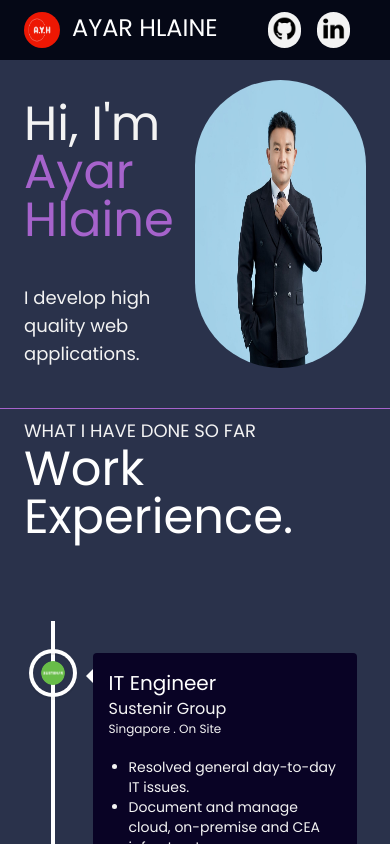
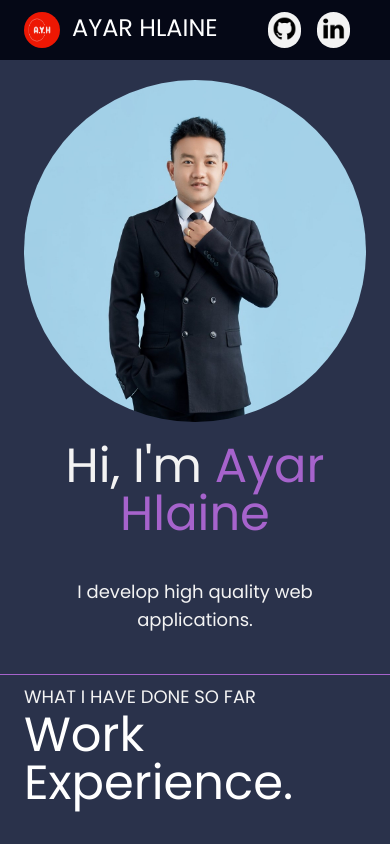
Before and after one commit to ayarhlaine/portfolio, a React (Vite) app: page / in a window 390 px wide. Shown: the top 844 px of the page. Built offline with nearby package versions, Linux system fonts and the light colour scheme.

Commit message:
introduced responsive

```diff
--- a/src/components/ContactForm.jsx
+++ b/src/components/ContactForm.jsx
@@ -7,18 +7,18 @@ const ContactForm = () => {
         <h1 className="text-lg uppercase text-white-100">Get In Touch</h1>
         <h1 className="text-5xl text-white">Contact.</h1>
         <div className="flex w-full flex-row mt-5">
-            <div className='basis-1/2 py-5'>
+            <div className='w-[100%] md:w-[50%] py-5'>
             <div className='mt-5'>
                 <p className='text-white-100'>Your Name</p>
-                <input type="text" className='mt-5 p-3 w-[70%]' placeholder='What is your name?'/>
+                <input type="text" className='mt-5 p-3 w-[100%]' placeholder='What is your name?'/>
             </div>
             <div className='mt-5'>
                 <p className='text-white-100'>Your Email</p>
-                <input type="text" className='mt-5 p-3 w-[70%]' placeholder='What is your email?'/>
+                <input type="text" className='mt-5 p-3 w-[100%]' placeholder='What is your email?'/>
             </div>
             <div className='mt-5'>
                 <p className='text-white-100'>Your Message</p>
-                <textarea className='mt-5 p-3 w-[70%]' placeholder='What do you want to say?'/>
+                <textarea className='mt-5 p-3 w-[100%]' placeholder='What do you want to say?'/>
             </div>
             <div className='mt-5'>
                 <button type='submit' className='bg-[#A663CC] text-white py-2 px-5'>Send</button>
--- a/src/components/Hero.jsx
+++ b/src/components/Hero.jsx
@@ -2,13 +2,13 @@ import { styles } from '../styles';
 
 const Hero = () => {
   return (
-    <div className={`${styles.padding} "hero-section mt-10 flex w-full flex-row text-secondary"`}>
-        <div className="hero-left-section basis-1/2">
-        <h1 className="text-5xl mt-5 text-white-100">Hi, I&apos;m <span className='text-5xl text-[#A663CC]'>Ayar Hlaine</span></h1>
-        <p className='mt-10 text-lg text-white-100'>I develop high quality web applications.</p>
+    <div className={`${styles.padding} "hero-section mt-10 flex w-full flex-col md:flex-row text-secondary"`}>
+        <div className="hero-left-section basis-1/2 order-2 text-center md:text-left md:order-1">
+          <h1 className="text-5xl mt-5 text-white-100">Hi, I&apos;m <span className='text-5xl text-[#A663CC]'>Ayar Hlaine</span></h1>
+          <p className='mt-10 text-lg text-white-100'>I develop high quality web applications.</p>
         </div>
-        <div className="hero-right-section basis-1/2 flex item-center justify-center">
-        <img className='rounded-full' src='/assets/me.jpg' alt='Ayar Hlaine Photo' width={350} height={350}/>
+        <div className="hero-right-section basis-1/2 flex item-center justify-center order-1 md:order-2">
+          <img className='rounded-full' src='/assets/me.jpg' alt='Ayar Hlaine Photo' width={350} height={350}/>
         </div>
     </div>
   )
```
